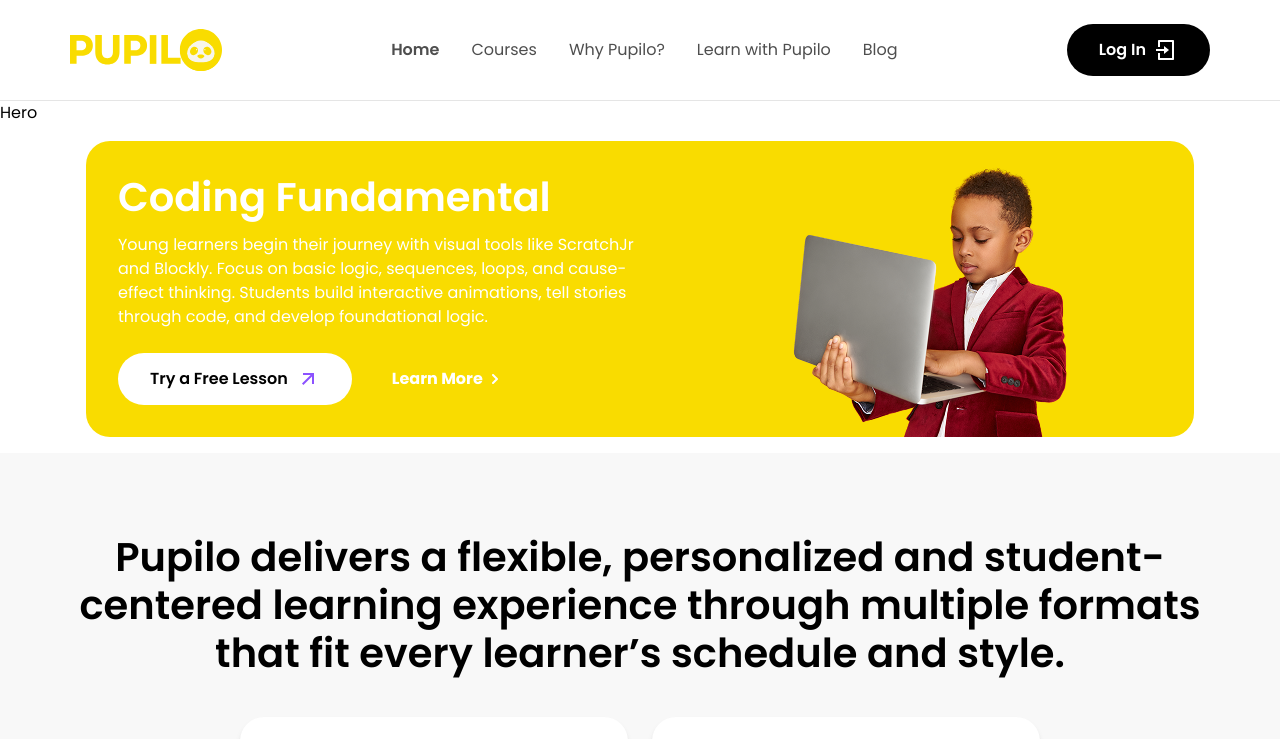
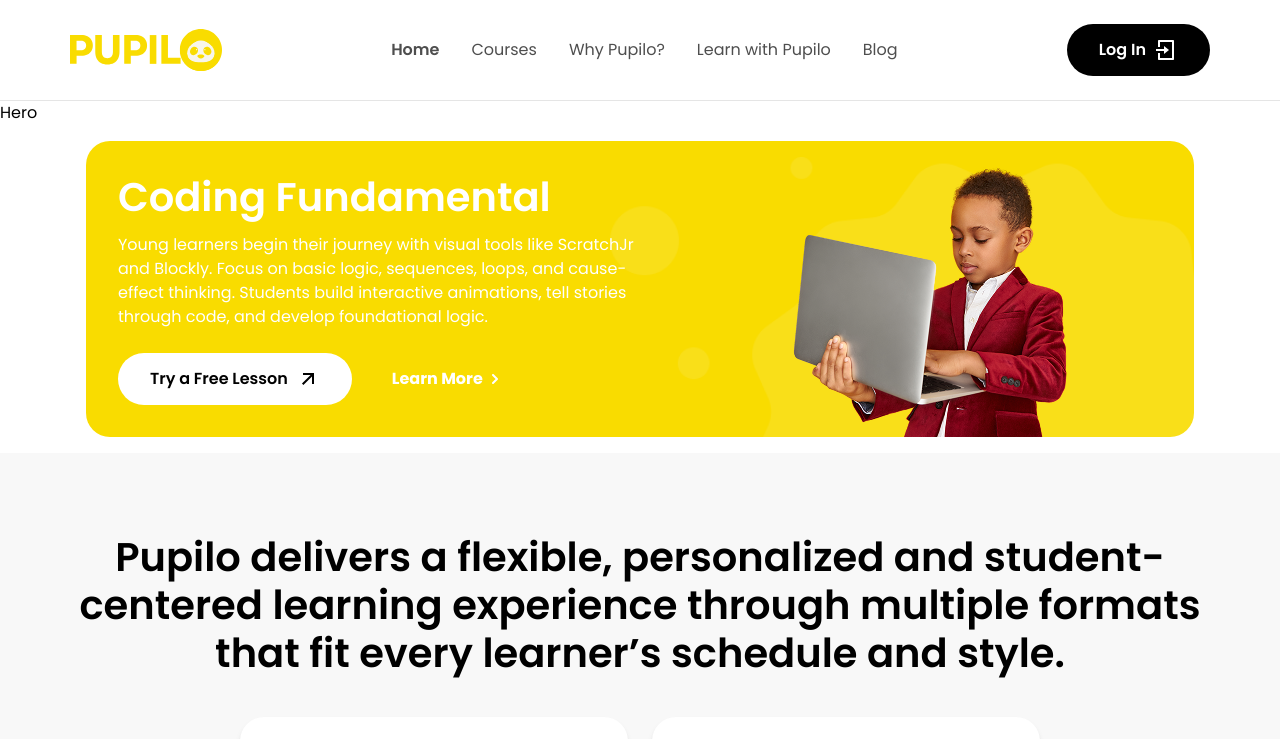
Before and after one commit to Pupiloinc/Pupilo, a Next.js app: page / in a window 1280 px wide. Shown: the top 739 px of the page. Built offline with nearby package versions, Linux system fonts and the light colour scheme.

Commit message:
fix common arrow icon

```diff
--- a/src/components/common/CustomButton.jsx
+++ b/src/components/common/CustomButton.jsx
@@ -9,7 +9,7 @@ const CustomButton = ({ iconClass, text, className, iconColor }) => {
         <Icons
           icon={"commonArrow"}
           className={`${iconClass}`}
-          fill={iconColor || "purple"}
+          fill={iconColor}
         />
       </span>
     </button>
--- a/src/components/common/Icons.jsx
+++ b/src/components/common/Icons.jsx
@@ -88,7 +88,7 @@ const Icons = ({ icon, className, fill, stroke }) => {
       >
         <path
           d="M11.0039 3.414L2.39691 12.021L0.98291 10.607L9.58891 2H2.00391V0H13.0039V11H11.0039V3.414Z"
-          fill={"#8C52FF" || "#010101"}
+          fill={fill || "#010101"}
         />
       </svg>
     ),
--- a/src/components/common/PupiloCard.jsx
+++ b/src/components/common/PupiloCard.jsx
@@ -16,13 +16,14 @@ const PupiloCard = () => {
                         <Paragraph className={'text-white max-lg:text-center'} text={`Young learners begin their journey with visual tools like ScratchJr and Blockly. Focus on basic logic, sequences, loops, and cause-effect thinking. Students build interactive animations, tell stories through code, and develop foundational logic.`}/>
                     </div>
                     <div className='flex gap-10 max-sm:gap-4 max-lg:justify-center items-center'>
-                        <CustomButton text={'Try a Free Lesson'} className={'!bg-white'}/>
+                        <CustomButton iconColor={'#010101'} text={'Try a Free Lesson'} className={'!bg-white'}/>
                         <Link className='font-bold flex group items-center text-white' href={'#learn-more'}>Learn More <span className='flex size-6 group-hover:translate-x-2 transition-all duration-300 max-sm:size-4 justify-center items-center'> <Icons icon={'arrowIcon'} /> </span> </Link>
                     </div>
                 </div>
             </div>
             <div className='w-1/2 max-lg:w-full max-lg:justify-center max-lg:flex'>
-                <Image className='absolute bottom-0 right-5 max-lg:relative max-lg:right-0 max-lg:translate-y-7 max-md:translate-y-6 max-sm:translate-y-4 max-sm:w-full' width={434} height={290} alt='conding-functional' src={'/assets/images/png/coding-fundamental.png'} />
+                <Image width={584} height={400} className='absolute bottom-0 z-10 right-0' src={'/assets/images/png/pupilo-card-layer.png'}/>
+                <Image className='absolute bottom-0 z-20 right-5 max-lg:relative max-lg:right-0 max-lg:translate-y-7 max-md:translate-y-6 max-sm:translate-y-4 max-sm:w-full' width={434} height={290} alt='conding-functional' src={'/assets/images/png/coding-fundamental.png'} />
             </div>
         </div>
     </div>
```
